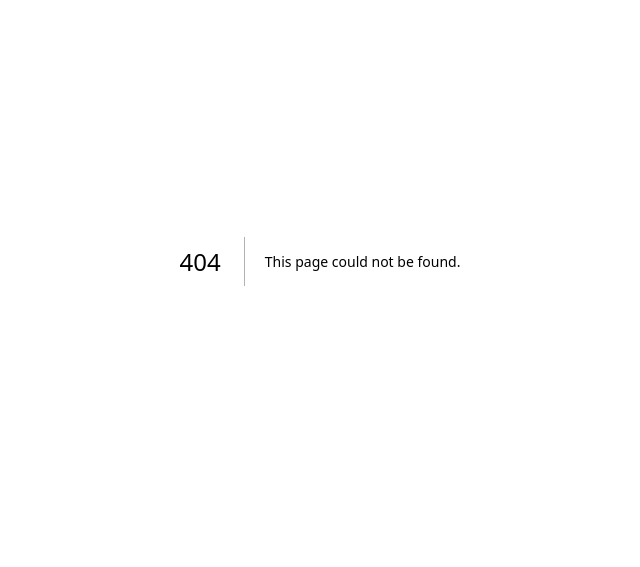
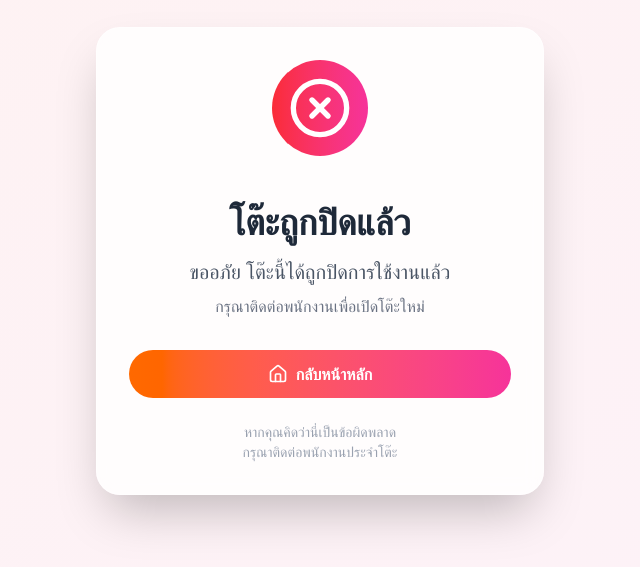
Before and after one commit to Jitwisut/frontend-restaurant, a Next.js app: page /table-closed in a window 1280 px wide. Before the commit this address had no page. Shown: the part 139-706 px from the top of the page, without its empty margins (320-960 px from the left). Built offline with nearby package versions, Linux system fonts and the light colour scheme.

Commit message:
update table-closed

```diff
--- a/src/app/components/buttons/OrdersButton.jsx
+++ /dev/null
@@ -1,18 +0,0 @@
-"use client";
-import { motion } from "framer-motion";
-
-export default function OrdersButton({ onClick }) {
-  return (
-    <motion.button
-      whileHover={{
-        scale: 1.05,
-        boxShadow: "0 10px 30px rgba(249, 115, 22, 0.3)",
-      }}
-      whileTap={{ scale: 0.95 }}
-      onClick={onClick}
-      className="px-8 py-4 bg-gradient-to-r from-orange-500 to-pink-500 text-white text-xl font-bold rounded-2xl shadow-xl"
-    >
-      ดูรายการอาหารที่สั่งล่าสุด 🍽️
-    </motion.button>
-  );
-}
--- a/src/app/order/[session]/page.jsx
+++ b/src/app/order/[session]/page.jsx
@@ -273,7 +273,7 @@ export default function OrderPage() {
           }
         } else {
           toast.error("QR Code ไม่ถูกต้องหรือหมดอายุ");
-          setTimeout(() => router.replace("/"), 2000);
+          setTimeout(() => router.replace("/table-closed"), 1000);
           return;
         }
 
--- /dev/null
+++ b/src/app/table-closed/page.jsx
@@ -0,0 +1,44 @@
+"use client";
+import { XCircle, Home } from "lucide-react";
+import Link from "next/link";
+
+export default function TableClosedPage() {
+  return (
+    <div className="min-h-screen flex items-center justify-center bg-gradient-to-br from-red-50 to-pink-50 p-4">
+      <div className="max-w-md w-full bg-white/80 backdrop-blur-sm rounded-3xl shadow-2xl p-8 text-center border border-white/50">
+        <div className="mb-6">
+          <div className="bg-gradient-to-r from-red-500 to-pink-500 p-4 rounded-full inline-block mb-4">
+            <XCircle className="w-16 h-16 text-white" />
+          </div>
+        </div>
+
+        <h1 className="text-4xl font-bold text-gray-800 mb-4">
+          โต๊ะถูกปิดแล้ว
+        </h1>
+
+        <p className="text-xl text-gray-600 mb-2">
+          ขออภัย โต๊ะนี้ได้ถูกปิดการใช้งานแล้ว
+        </p>
+
+        <p className="text-gray-500 mb-8">
+          กรุณาติดต่อพนักงานเพื่อเปิดโต๊ะใหม่
+        </p>
+
+        <div className="space-y-3">
+          <Link
+            href="/"
+            className="flex items-center justify-center gap-2 bg-gradient-to-r from-orange-500 to-pink-500 text-white font-semibold py-3 px-6 rounded-full hover:shadow-lg transition-all"
+          >
+            <Home className="w-5 h-5" />
+            กลับหน้าหลัก
+          </Link>
+        </div>
+
+        <div className="mt-6 text-sm text-gray-400">
+          <p>หากคุณคิดว่านี่เป็นข้อผิดพลาด</p>
+          <p>กรุณาติดต่อพนักงานประจำโต๊ะ</p>
+        </div>
+      </div>
+    </div>
+  );
+}
```
Also changed, not shown: src/app/order/[session]/components/OrdersModal.jsx (line endings or trailing spaces).
